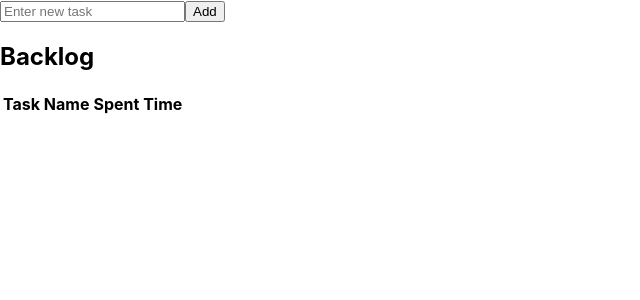
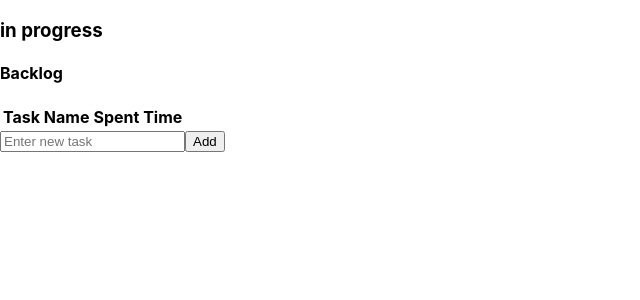
Before and after one commit to dmytrochupryna1/to-do, a React (Create React App) app: page / in a window 1280 px wide. Shown: the top 300 px of the page, without its empty margins (0-640 px from the left). Built offline with nearby package versions, Linux system fonts and the light colour scheme.

Commit message:
created Active component

```diff
--- a/src/App.js
+++ b/src/App.js
@@ -23,7 +23,7 @@ const Backlog = ({ backlog }) => {
 
   return (
     <div>
-      <h2>Backlog</h2>
+      <h4>Backlog</h4>
       <table>
         <thead>
           <tr>
@@ -46,7 +46,14 @@ const Backlog = ({ backlog }) => {
   );
 };
 
+const Active = () => {
 
+  return (
+    <>
+    <h3>in progress</h3>
+    </>
+  )
+}
 
 
 
@@ -74,8 +81,9 @@ function App() {
 
   return (
     <>
+    <Active />
+    <Backlog backlog={backlog}/>
     <NewTask handleChange={handleChange} addTask={addTask}/>
-    <Backlog backlog={backlog}/>
     </>
   );
 }
```
